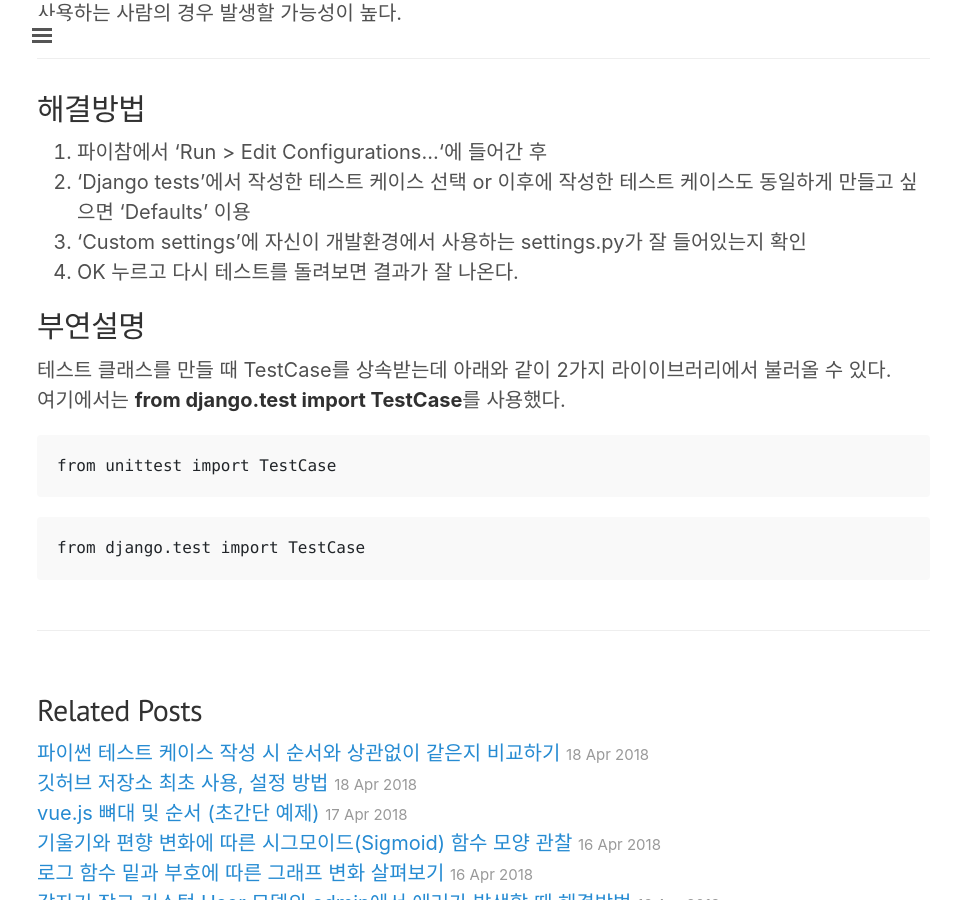
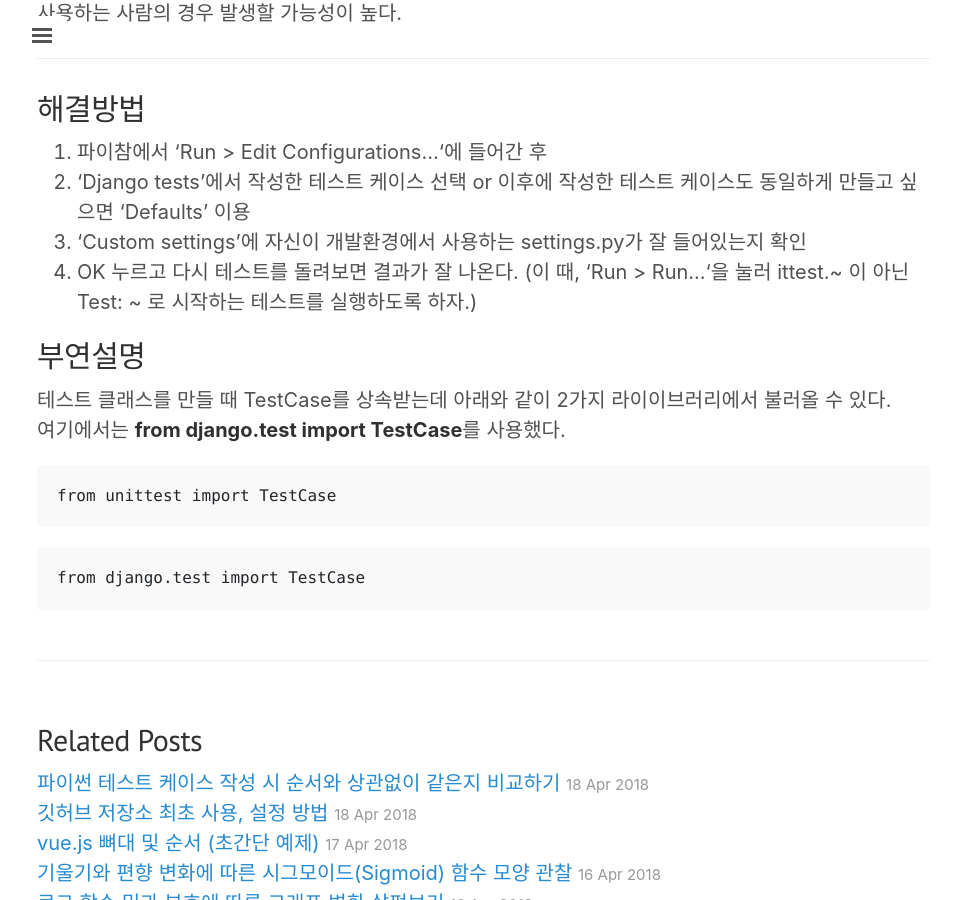
Before and after one commit to jwkcp/jwkcp.github.com, a Jekyll site: the page built from _posts/2018-04-16-django-app-testing-error-in-pycharm.md, in a window 1280 px wide and 900 px high, scrolled down 873 px. Shown: the whole window, without its empty margins (3-964 px from the left). Built offline with Jekyll 4.4.1, drawn with Linux system fonts in a browser that asks for light colours; nearby versions of some CDN libraries; comment, search, counter and statistics services are not loaded.

Commit message:
내용 일부 수정

```diff
--- a/_posts/2018-04-16-django-app-testing-error-in-pycharm.md
+++ b/_posts/2018-04-16-django-app-testing-error-in-pycharm.md
@@ -33,7 +33,7 @@ RuntimeError: Model class myapp.models.person doesn't declare an explicit app_la
 1. 파이참에서 'Run > Edit Configurations...'에 들어간 후
 2. 'Django tests'에서 작성한 테스트 케이스 선택 or 이후에 작성한 테스트 케이스도 동일하게 만들고 싶으면 'Defaults' 이용
 3. 'Custom settings'에 자신이 개발환경에서 사용하는 settings.py가 잘 들어있는지 확인
-4. OK 누르고 다시 테스트를 돌려보면 결과가 잘 나온다.
+4. OK 누르고 다시 테스트를 돌려보면 결과가 잘 나온다. (이 때, 'Run > Run...'을 눌러 ittest.~ 이 아닌 Test: ~ 로 시작하는 테스트를 실행하도록 하자.)
 
 ## 부연설명
 테스트 클래스를 만들 때 TestCase를 상속받는데 아래와 같이 2가지 라이이브러리에서 불러올 수 있다.
```
